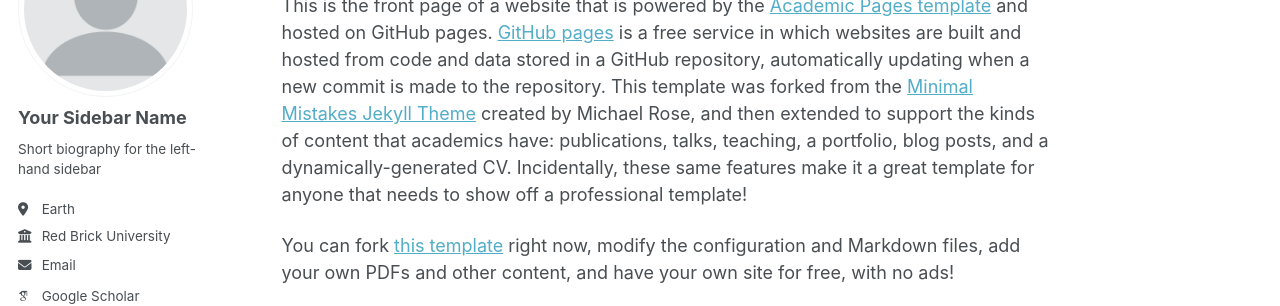
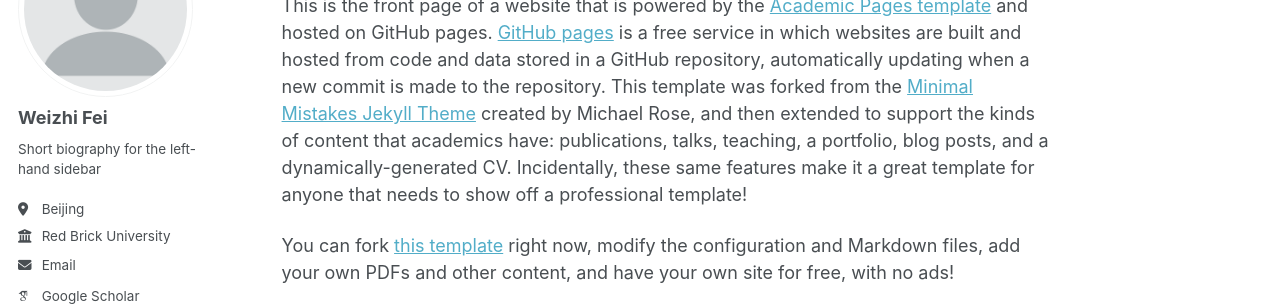
Before and after one commit to rabi-fei/rabi-fei.github.io, a Jekyll site: the page built from _pages/about.md, in a window 1280 px wide. Shown: the part 177-483 px from the top of the page. Built offline with Jekyll 4.4.1, drawn with Linux system fonts in a browser that asks for light colours; some web fonts are replaced; a script that is not in the unit is left out.

Commit message:
Update _config.yml

```diff
--- a/_config.yml
+++ b/_config.yml
@@ -23,10 +23,10 @@ repository               : "academicpages/academicpages.github.io"
 author:
   # Biographic information
   avatar           : "profile.png"
-  name             : "Your Sidebar Name"
+  name             : "Weizhi Fei"
   pronouns         : # example: "she/her"
   bio              : "Short biography for the left-hand sidebar"
-  location         : "Earth"
+  location         : "Beijing"
   employer         : "Red Brick University"
   uri              : # URL
   email            : "none@example.org"
```
